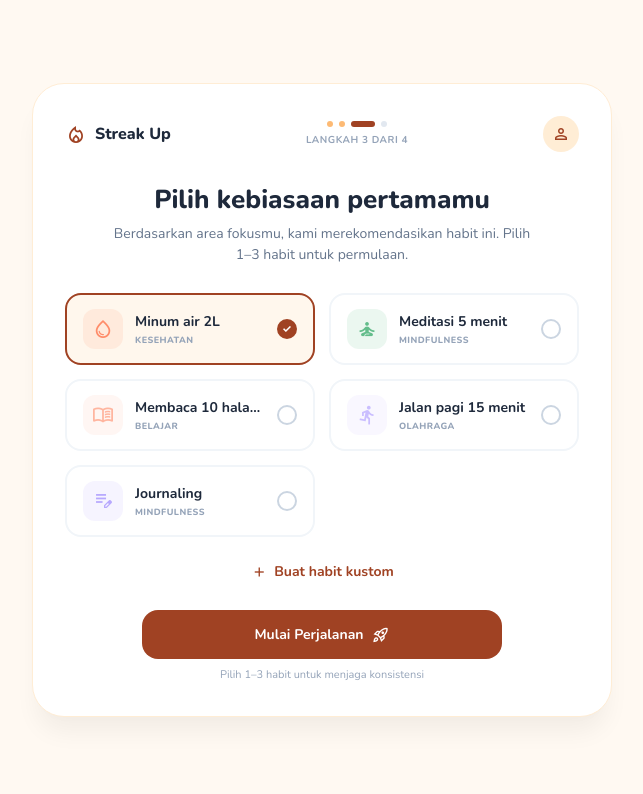
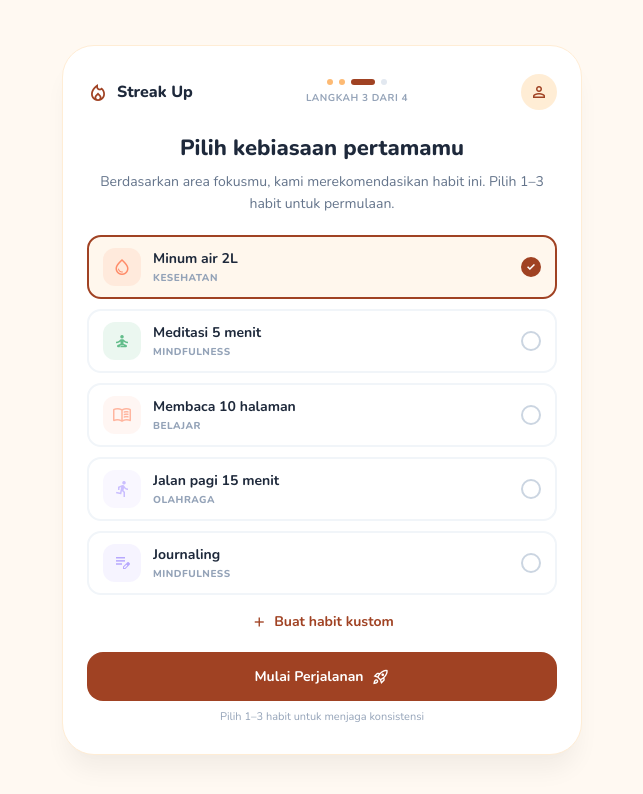
Before and after one commit to abdulazis703/streakup, a Next.js app: page /onboarding/habits in a window 1280 px wide. Shown: the top 794 px of the page, without its empty margins (318-961 px from the left). Built offline with nearby package versions, Linux system fonts and the light colour scheme; no server answers.

Commit message:
fix: onboarding - perbaiki text wrap dan layout kartu habit

```diff
--- a/src/app/onboarding/habits/page.tsx
+++ b/src/app/onboarding/habits/page.tsx
@@ -24,11 +24,11 @@ export default function HabitsSelectionPage() {
     <div
       style={{
         width: '100%',
-        maxWidth: '580px',
-        minWidth: '320px',
+        maxWidth: '520px',
+        minWidth: '300px',
         backgroundColor: '#ffffff',
         borderRadius: '32px',
-        padding: '32px',
+        padding: '28px 24px',
         boxSizing: 'border-box',
         display: 'flex',
         flexDirection: 'column',
@@ -38,7 +38,7 @@ export default function HabitsSelectionPage() {
       }}
     >
       {/* Header Navigation Progress */}
-      <div style={{ display: 'flex', alignItems: 'center', justifyContent: 'space-between', width: '100%', marginBottom: '32px' }}>
+      <div style={{ display: 'flex', alignItems: 'center', justifyContent: 'space-between', width: '100%', marginBottom: '24px' }}>
         <div style={{ display: 'flex', alignItems: 'center', gap: '8px', color: '#A04223' }}>
           <span className="material-symbols-outlined" style={{ fontSize: '22px' }}>local_fire_department</span>
           <span style={{ fontWeight: '800', fontSize: '16px', color: '#1e293b' }}>Streak Up</span>
@@ -61,18 +61,18 @@ export default function HabitsSelectionPage() {
         </div>
       </div>
 
-      {/* Judul & Deskripsi */}
-      <div style={{ textAlign: 'center', marginBottom: '28px', width: '100%' }}>
-        <h1 style={{ fontSize: '26px', fontWeight: '800', color: '#1e293b', marginBottom: '8px', lineHeight: '1.2' }}>
+      {/* Judul & Deskripsi — width:100% + display:block agar teks mengalir normal */}
+      <div style={{ textAlign: 'center', marginBottom: '20px', width: '100%' }}>
+        <h1 style={{ fontSize: '22px', fontWeight: '800', color: '#1e293b', marginBottom: '8px', lineHeight: '1.3', display: 'block' }}>
           Pilih kebiasaan pertamamu
         </h1>
-        <p style={{ fontSize: '14px', color: '#64748b', margin: '0 auto', maxWidth: '420px', lineHeight: '1.5' }}>
+        <p style={{ fontSize: '14px', color: '#64748b', lineHeight: '1.6', margin: '0', display: 'block', width: '100%' }}>
           Berdasarkan area fokusmu, kami merekomendasikan habit ini. Pilih 1–3 habit untuk permulaan.
         </p>
       </div>
 
-      {/* List Habit Items */}
-      <div style={{ display: 'grid', gridTemplateColumns: 'repeat(auto-fit, minmax(220px, 1fr))', gap: '14px', width: '100%', marginBottom: '24px' }}>
+      {/* List Habit Items — 1 kolom penuh agar kartu tidak terpotong di layar kecil */}
+      <div style={{ display: 'flex', flexDirection: 'column', gap: '10px', width: '100%', marginBottom: '16px' }}>
         {RECOMMENDED_HABITS.map((habit) => {
           const isSelected = selected.includes(habit.id);
           return (
@@ -80,24 +80,24 @@ export default function HabitsSelectionPage() {
               key={habit.id}
               onClick={() => toggleHabit(habit.id)}
               style={{
-                padding: '14px 16px',
-                borderRadius: '16px',
+                padding: '11px 14px',
+                borderRadius: '14px',
                 display: 'flex',
                 alignItems: 'center',
-                justifyContent: 'space-between',
                 gap: '12px',
                 cursor: 'pointer',
                 transition: 'all 0.2s',
                 border: isSelected ? '2px solid #A04223' : '2px solid #f1f5f9',
                 backgroundColor: isSelected ? '#fff7ed' : '#ffffff',
-                boxSizing: 'border-box'
+                boxSizing: 'border-box',
+                width: '100%'
               }}
             >
               {/* Icon Box */}
               <div
                 style={{
-                  width: '40px',
-                  height: '40px',
+                  width: '38px',
+                  height: '38px',
                   borderRadius: '12px',
                   display: 'flex',
                   alignItems: 'center',
@@ -106,7 +106,7 @@ export default function HabitsSelectionPage() {
                   backgroundColor: habit.color + '20'
                 }}
               >
-                <span className="material-symbols-outlined" style={{ fontSize: '22px', color: habit.color }}>
+                <span className="material-symbols-outlined" style={{ fontSize: '20px', color: habit.color }}>
                   {habit.icon}
                 </span>
               </div>
@@ -116,7 +116,7 @@ export default function HabitsSelectionPage() {
                 <h3 style={{ fontWeight: '700', color: '#1e293b', fontSize: '14px', margin: 0, whiteSpace: 'nowrap', overflow: 'hidden', textOverflow: 'ellipsis' }}>
                   {habit.title}
                 </h3>
-                <p style={{ fontSize: '9px', fontWeight: '800', color: '#94a3b8', letterSpacing: '0.05em', textTransform: 'uppercase', margin: '2px 0 0 0' }}>
+                <p style={{ fontSize: '10px', fontWeight: '800', color: '#94a3b8', letterSpacing: '0.05em', textTransform: 'uppercase', margin: '2px 0 0 0' }}>
                   {habit.category}
                 </p>
               </div>
@@ -159,7 +159,7 @@ export default function HabitsSelectionPage() {
           border: 'none',
           backgroundColor: 'transparent',
           cursor: 'pointer',
-          marginBottom: '28px',
+          marginBottom: '20px',
           width: '100%'
         }}
       >
@@ -173,7 +173,6 @@ export default function HabitsSelectionPage() {
           href="/onboarding/ready"
           style={{
             width: '100%',
-            maxWidth: '360px',
             padding: '14px',
             borderRadius: '16px',
             fontWeight: '700',
```
